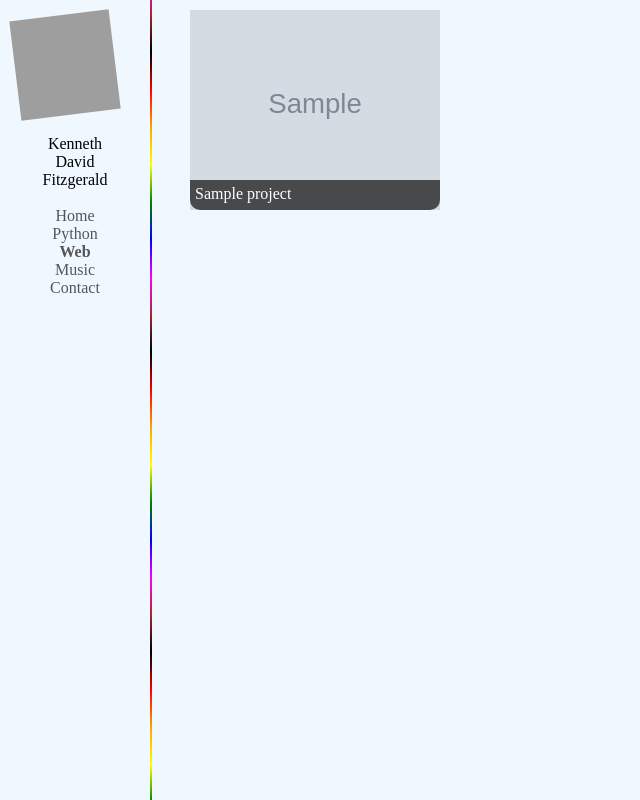
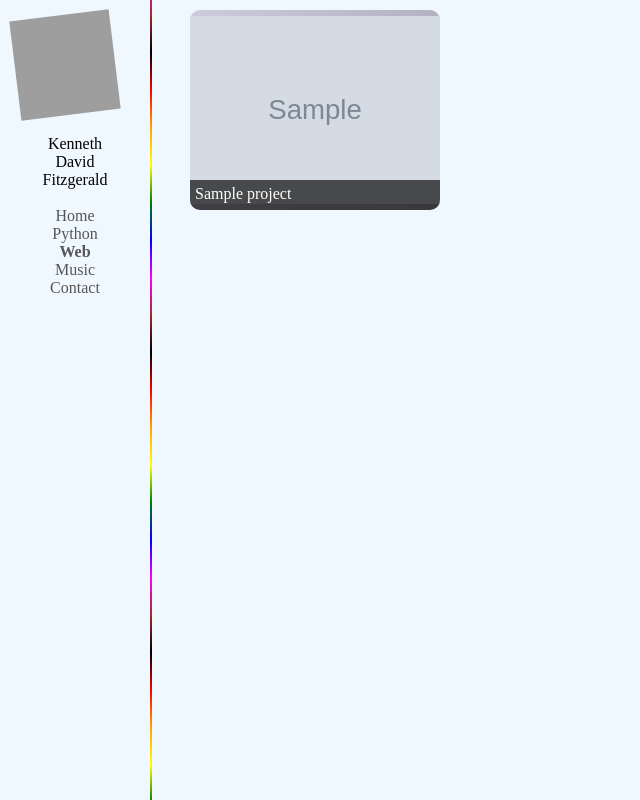
Before and after one commit to onatoko/portfolio, a Django app: page / in a window 1280 px wide; the page is wider, and only the part inside the window is pictured. Shown: that part, without its empty margins (0-640 px from the left). Run offline with Django 3.2, Linux system fonts and the light colour scheme; tables that the repository leaves empty hold one stand-in row (values such as "Sample post"); grey boxes marked "Sample" are stand-in pictures; some web fonts are replaced; grey boxes are pictures that could not be loaded.

Commit message:
Update project tile styles

```diff
--- a/portfolio/projects/static/projects/main.css
+++ b/portfolio/projects/static/projects/main.css
@@ -110,6 +110,8 @@ a:hover {
 	width:100%;
 	height:100%;
 	background-size: contain;
+	background-repeat: no-repeat;
+	background-position: center center;
 }
 
 .content-title {
```
